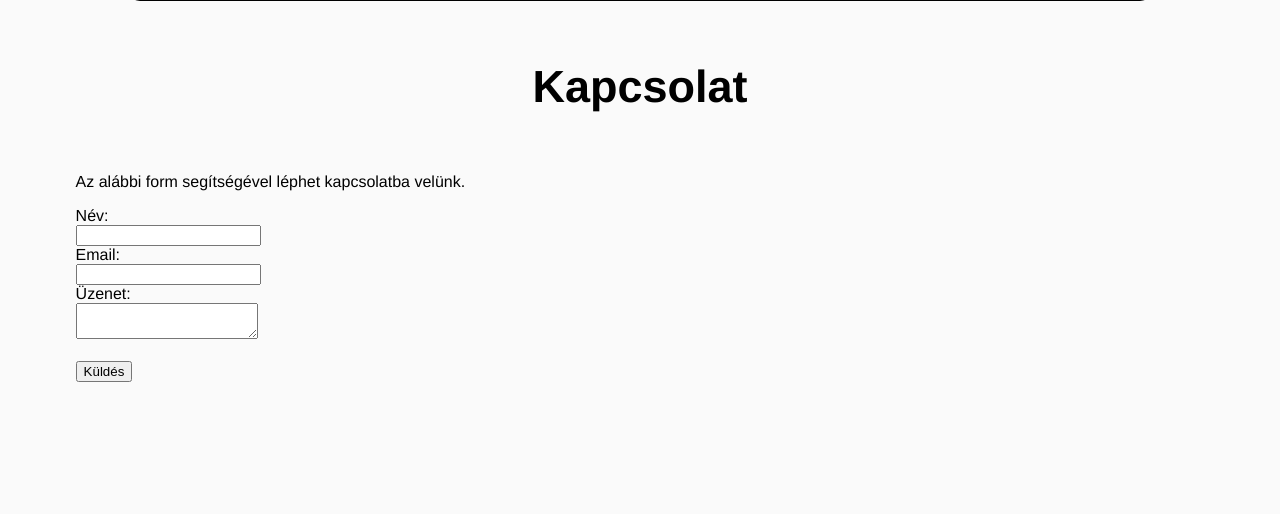
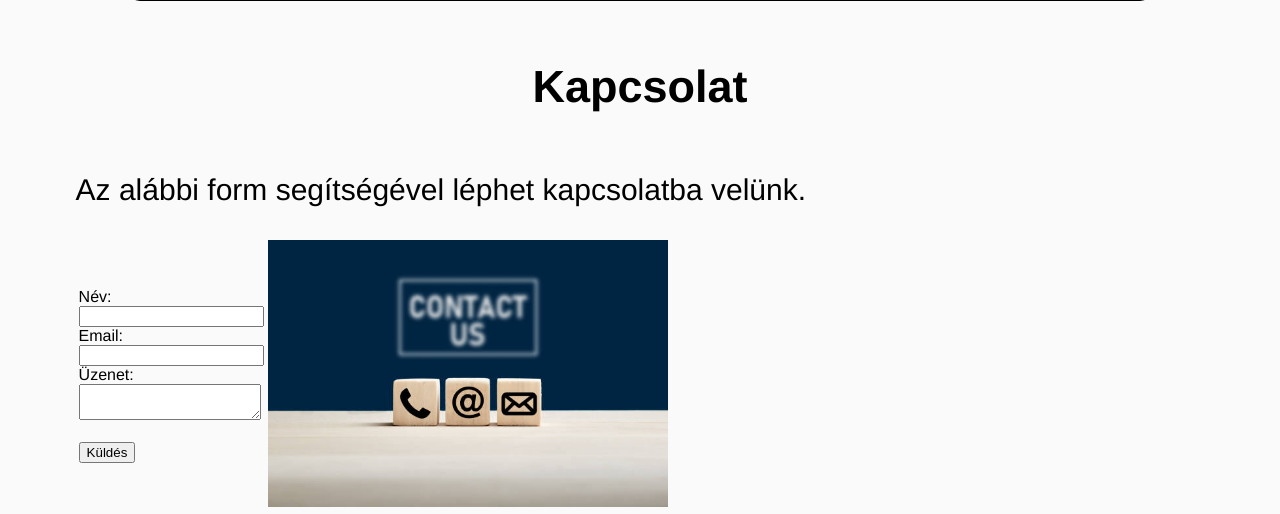
Before and after one commit to martin-nandor-csikos/Webterv, a PHP site: page /kapcsolat.html in a window 1280 px wide. Shown: the part 384-898 px from the top of the page. Before the commit the page ends 766 px from the top, so only its background shows below. Run offline with PHP 8.4, Linux system fonts and the light colour scheme.

Commit message:
kapcsolat oldal formazva

```diff
--- a/kapcsolat.html
+++ b/kapcsolat.html
@@ -46,7 +46,10 @@
         </nav>
     </header>
 	<h1 class="title">Kapcsolat</h1>
-	<p style="margin-left: 2cm;">Az alábbi form segítségével léphet kapcsolatba velünk.</p>
+    <p style="margin-left: 2cm; font-size: 30px;">Az alábbi form segítségével léphet kapcsolatba velünk.</p>
+    <table>
+        <tr>
+            <td>
                 <form method="post" id="contactform">
                     <label>Név: </label><br>
                     <input type="text" name="nev" required><br>
@@ -57,7 +60,13 @@
                     <label for="message">Üzenet: </label><br>
                     <textarea name="message" id="message" required></textarea><br><br>
 
-		<input type="submit" value="Küldés">
+                    <input id="submitbutton" type="submit" value="Küldés">
                 </form>
+            </td>
+            <td>
+                <img id="contactimage" src="img/kapcsolat.jpg" width="400px">
+            </td>
+        </tr>
+    </table>
 </body>
 </html>
--- a/styles.css
+++ b/styles.css
@@ -815,7 +815,6 @@ a:visited {
     width: 400px;
 }
 
-<<<<<<< HEAD
 /*kapcsolat.html*/
 #contactform > label, input, textarea {
     margin-left: 2cm;
@@ -826,8 +825,7 @@ a:visited {
     margin-left: 2cm;
     margin-right: 2cm;;
 }
-=======
->>>>>>> da55d8070cbcecc89152e3876112abbf9c4326ae
+
 /*Reszponzivitás*/
 @media only screen and (max-width: 600px) {
     #kutyak i {
```
Also changed, not shown: img/kapcsolat.jpg (added). Lines whose indentation alone changed are shown as unchanged.
